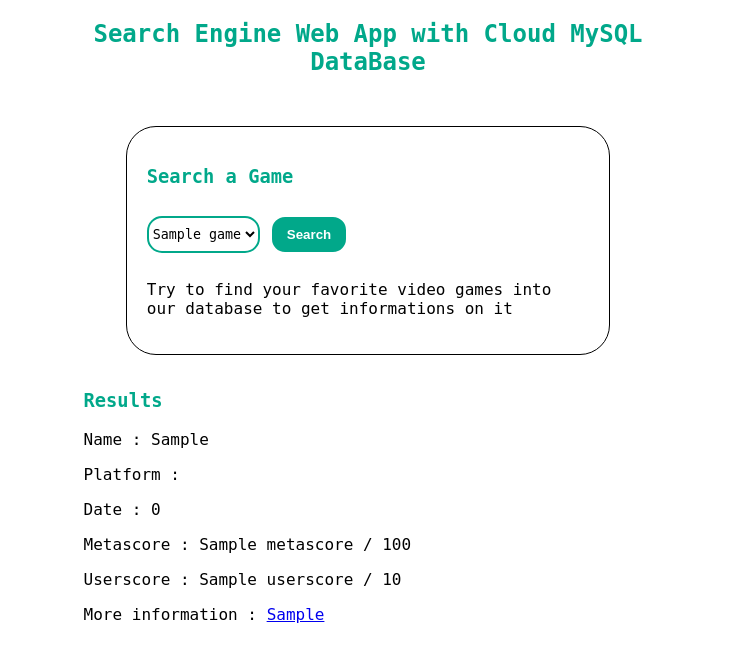
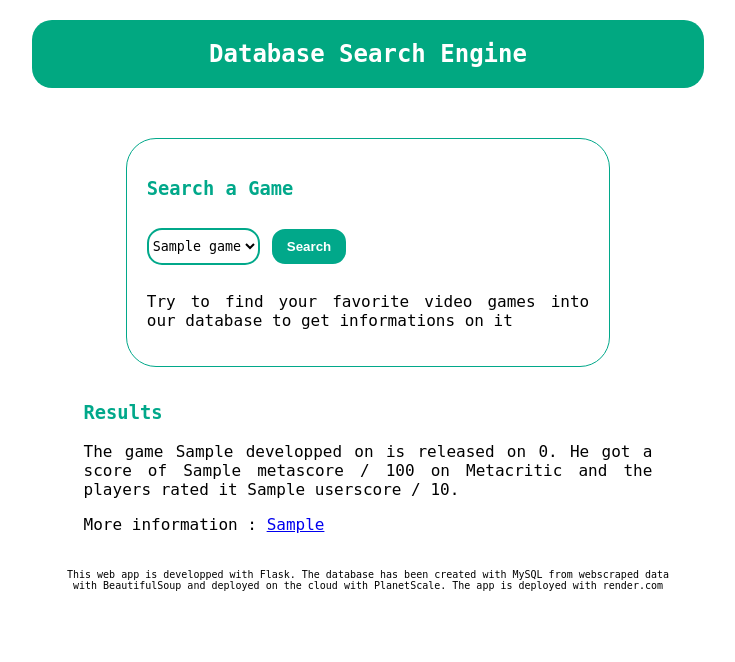
Before and after one commit to AmauryMaros/Flask-search-engine, a Flask app: template templates/index.html in a window 1280 px wide. Shown: the top 662 px of the page, without its empty margins (272-1007 px from the left). Run offline with Flask 3, Linux system fonts and the light colour scheme; the template is opened without the code that fills it: most values are stand-ins (such as "Sample title", 1, 10 or a date in 2020).

Commit message:
styles.css + footer paragraph

```diff
--- a/static/styles.css
+++ b/static/styles.css
@@ -4,13 +4,20 @@ body{
 
 h2 {
   text-align: center;
-  color :#01A88A;
+  color :white;
+  background-color: #01A881;
   width:50%;
   margin: 20px auto 20px auto;
+  padding: 20px;
+  border-radius: 20px;
 }
 
 h3 {
   color : #01A88A;
+}
+
+p {
+  text-align: justify;
 }
 
 form {
@@ -20,7 +27,7 @@ form {
 .searchbox{
   width : 35%;
   margin: 50px auto 10px;
-  border: 1px solid black;
+  border: 1px solid #01A88A;
   border-radius: 30px;
   padding : 20px;
 }
@@ -50,6 +57,13 @@ select{
   width: auto;
 }
 
+.footer{
+  width:50%;
+  margin: auto;
+  font-size : 10px;
+  text-align: center;
+}
+
 @media (max-width: 400px) {
   select {
     width: 100%;
--- a/templates/index.html
+++ b/templates/index.html
@@ -9,7 +9,7 @@
 </head>
 
 <body>
-  <h2>Search Engine Web App with Cloud MySQL DataBase</h2>
+  <h2>Database Search Engine</h2>
 
   <div class="searchbox">
     <h3>Search a Game</h3>
@@ -28,16 +28,14 @@
   {% if game_choice  %}
 
     <h3>Results</h3>
-    <p>Name : {{game_choice}}</p>
-    <p>Platform : {{platform[games_name.index(game_choice)]}}</p>
-    <p>Date : {{date[games_name.index(game_choice)]}}</p>
-    <p>Metascore : {{metascore[games_name.index(game_choice)]}} / 100</p>
-    <p>Userscore : {{userscore[games_name.index(game_choice)]}} / 10</p>
+    <p>The game {{game_choice}} developped on {{platform[games_name.index(game_choice)]}} is released on {{date[games_name.index(game_choice)]}}. He got a score of {{metascore[games_name.index(game_choice)]}} / 100 on Metacritic and the players rated it {{userscore[games_name.index(game_choice)]}} / 10.</p>
     <p>More information : <a href="https://www.metacritic.com{{url[games_name.index(game_choice)]}}">{{game_choice}}</a></p>
 
   {%endif%}
   </div>
 </div>
 </select>
+
+  <p class="footer">This web app is developped with Flask. The database has been created with MySQL from webscraped data with BeautifulSoup and deployed on the cloud with PlanetScale. The app is deployed with render.com</p>
 </body>
 </html>
```
